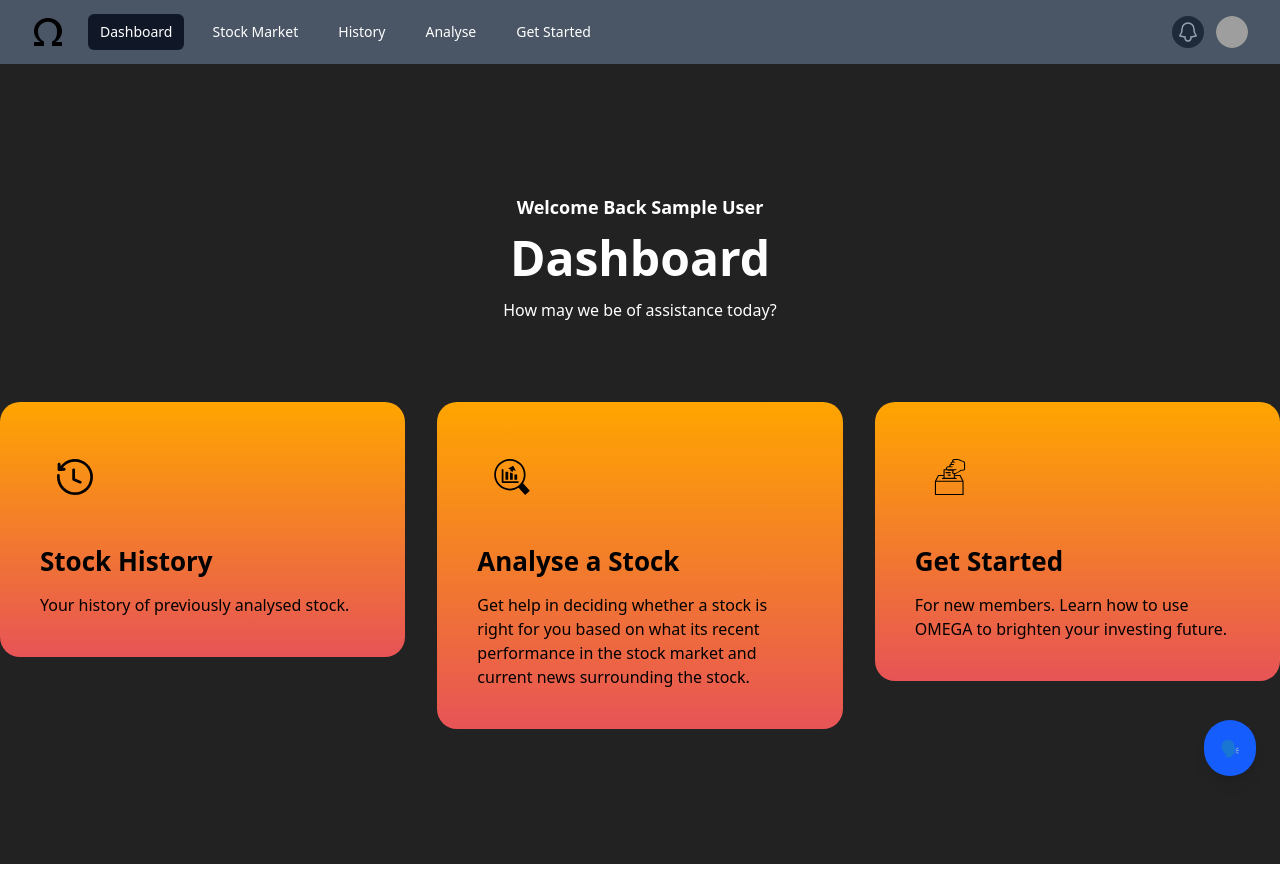
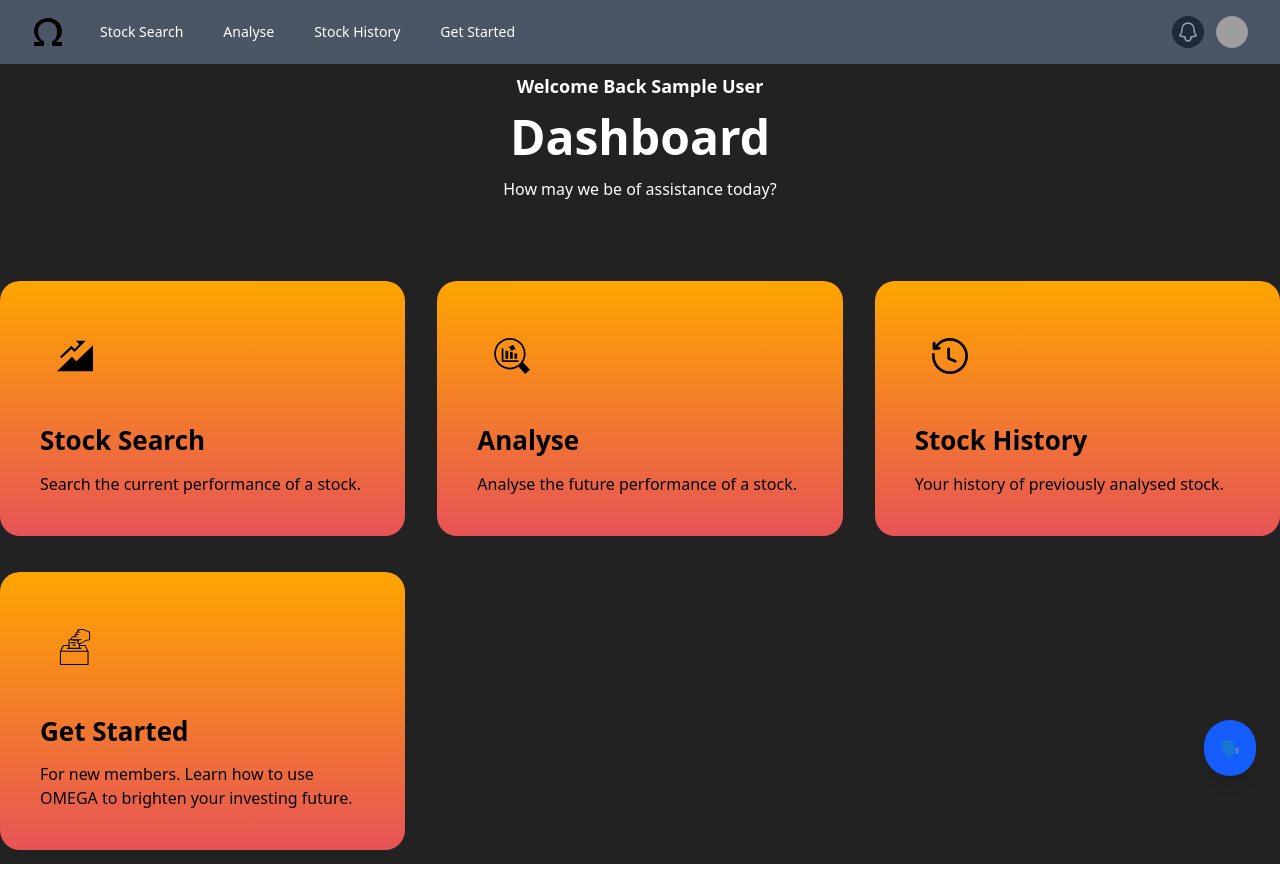
Before and after one commit to AIS170/SENG3011_OMEGA_frontend, a React (Vite) app: page /dashboard in a window 1280 px wide. Before the commit the page ends 864 px from the top, so only its background shows below. Built offline with nearby package versions, Linux system fonts and the light colour scheme; sample sign-in values are in the browser's storage; grey boxes are pictures that could not be loaded.

Commit message:
added stock market panel to dash board

```diff
--- a/src/Dashboard/Services.jsx
+++ b/src/Dashboard/Services.jsx
@@ -47,6 +47,46 @@ const Service = () => {
 
         <div className="-mx-4 flex flex-wrap">
           <ServiceCard
+            title="Stock Search"
+            details="Search the current performance of a stock."
+            icon={
+              <svg
+                width="36"
+                height="36"
+                viewBox="0 0 36 36"
+                fill="none"
+                xmlns="http://www.w3.org/2000/svg"
+              >
+                <image
+                  className="w-[36px] h-[36px]"
+                  href="./stock-market-icon.svg"
+                />
+              </svg>
+            }
+            onClick={() => navigate("/stocks")}
+          />
+
+          <ServiceCard
+            title="Analyse"
+            details="Analyse the future performance of a stock."
+            icon={
+              <svg
+                width="36"
+                height="36"
+                viewBox="0 0 36 36"
+                fill="none"
+                xmlns="http://www.w3.org/2000/svg"
+              >
+                <image
+                  className="w-[36px] h-[36px]"
+                  href="./analysis-icon.svg"
+                />
+              </svg>
+            }
+            onClick={() => navigate("/analysis")}
+          />
+
+          <ServiceCard
             title="Stock History"
             details="Your history of previously analysed stock."
             icon={
@@ -65,25 +105,8 @@ const Service = () => {
             }
             onClick={() => navigate("/history")}
           />
-          <ServiceCard
-            title="Analyse a Stock"
-            details="Get help in deciding whether a stock is right for you based on what its recent performance in the stock market and current news surrounding the stock."
-            icon={
-              <svg
-                width="36"
-                height="36"
-                viewBox="0 0 36 36"
-                fill="none"
-                xmlns="http://www.w3.org/2000/svg"
-              >
-                <image
-                  className="w-[36px] h-[36px]"
-                  href="./analysis-icon.svg"
-                />
-              </svg>
-            }
-            onClick={() => navigate("/analysis")}
-          />
+
+
           <ServiceCard
             title="Get Started"
             details="For new members. Learn how to use OMEGA to brighten your investing future."
--- a/src/Navbar/Navbar.jsx
+++ b/src/Navbar/Navbar.jsx
@@ -31,11 +31,11 @@ export default function Navbar({ currPage }) {
     navigate("/login");
   };
 
-  const pages = ["Dashboard", "Stock Market", "History", "Analyse", "Get Started"];
+  const pages = ["Stock Search", "Analyse", "Stock History", "Get Started"];
   const pageRoutes = {
     Dashboard: "/dashboard",
-    "Stock Market": "/stocks",
-    "History": "/history",
+    "Stock Search": "/stocks",
+    "Stock History": "/history",
     "Analyse": "/analysis",
     "Get Started": "/ai-help"
   };
```
Also changed, not shown: public/stock-market-icon.svg (added).
